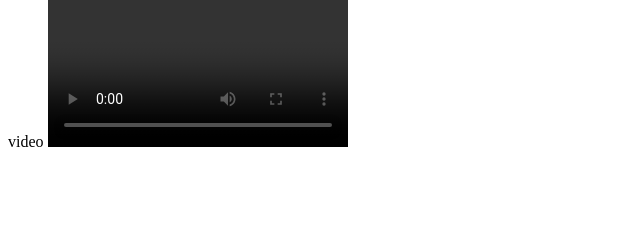
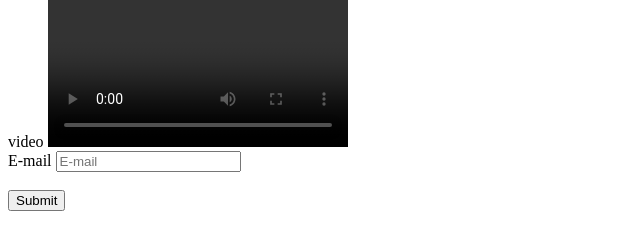
Before and after one commit to ahmadalhajh/trial_2, a plain HTML site: page index.html in a window 1280 px wide. Shown: the part 63-312 px from the top of the page, without its empty margins (0-640 px from the left). Drawn offline with Linux system fonts and the light colour scheme.

Commit message:
finish to step 11

```diff
--- a/index.html
+++ b/index.html
@@ -17,7 +17,16 @@
     </header>
     <main><label id="first-label" for="video" >video</label>
         <video id="video" controls></video>
+
+        <br>
+
         <form id="form">
+            <label>E-mail</label>
+            <input name="email" id="email" placeholder="E-mail" type="email">
+
+            <br>
+            <br>
+            <input type="submit" id="submit" value="Submit">
 
         </form>
     </main>
```
